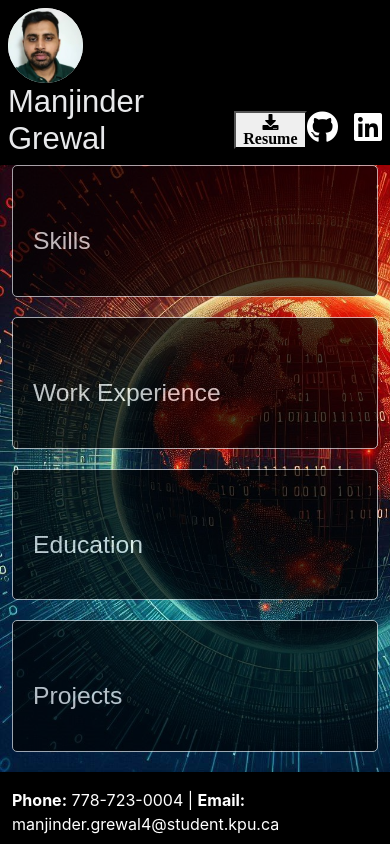
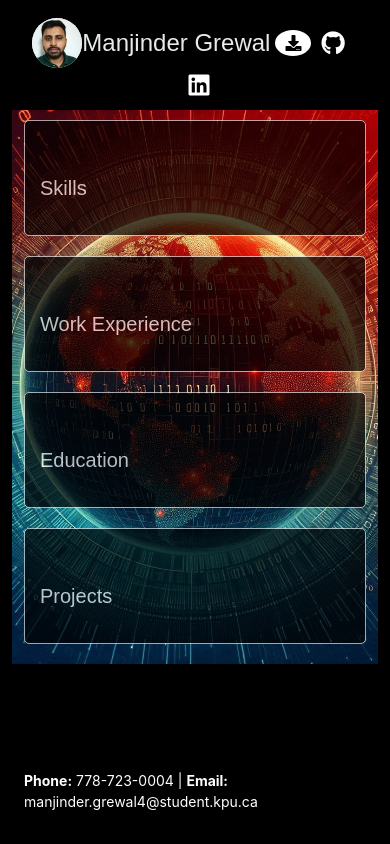
Before and after one commit to Manjindergit/Portfolio, a website built with webpack: page src/index.html in a window 390 px wide. Built offline with nearby package versions, Linux system fonts and the light colour scheme.

Commit message:
changes to layout added media queries

```diff
--- a/src/css/styles.css
+++ b/src/css/styles.css
@@ -1,28 +1,28 @@
 body {
     font-family: 'Arial', sans-serif;
     background-color: black;
-
+    padding-bottom: 70px;
 }
 
-nav img {
-    width: auto;
-    max-height: 75px;
+nav {
+    padding: 10px;
+    display: flex;
+    justify-content: space-between;
+    align-items: center;
+    position: fixed;
+    width: 100%;
+    z-index: 1000;
+    background-color: black;
 }
 
 h1, h2, h3 {
     color: #e8e9eb;
 }
 
-h1 {
-    margin-bottom: 20px;
-    font-size: 1.5rem;
-}
-
 h2 {
     margin-top: 40px;
     margin-bottom: 20px;
     cursor: pointer;
-
     color: white;
     padding: 10px;
     border-radius: 5px;
@@ -35,9 +35,19 @@ h3 {
 }
 
 #headerButtonGroup {
-    margin-top: 20px;
+    display: flex;
+    align-items: center;
+    flex-wrap: wrap; /* Allow items to wrap to next line if needed */
+}
 
-
+.btn-custom {
+    background-color: #ffffff;
+    color: rgb(0, 0, 0);
+    border: none;
+    padding: 10px 20px;
+    border-radius: 50%;
+    cursor: pointer;
+    margin-right: 10px;
 }
 
 p, ul {
@@ -66,7 +76,6 @@ a {
 
 .sidebar-item:hover .content {
     display: block;
-
 }
 
 .sidebar-item:hover {
@@ -74,16 +83,73 @@ a {
     opacity: 0.9;
 }
 
-
 footer {
     font-family: -apple-system, BlinkMacSystemFont, "Segoe UI", "Noto Sans", Helvetica, Arial, sans-serif, "Apple Color Emoji", "Segoe UI Emoji";
     text-wrap: wrap;
     text-size-adjust: 100%;
     position: fixed;
+    bottom: 0;
+    width: 100%;
     display: flex;
     justify-content: center;
     align-items: center;
+    background-color: black;
+}
 
+@media (max-width: 768px) {
+    .navbar .ml-auto {
+        flex-wrap: wrap; /* Allow items to wrap to next line if needed */
+    }
 
+    .display-5 {
+        font-size: 1.5rem;
+        text-align: center;
+    }
 
+    .btn-group {
+        margin-top: 10px;
+        flex-wrap: wrap;
+        justify-content: center; /* Center items horizontally */
     }
+
+    .btn-custom {
+        margin: 5px;
+        padding: 5px 10px; /* Reduce padding for smaller screens */
+    }
+
+    .fab {
+        font-size: 1.5rem;
+        margin: 5px;
+    }
+
+    .sidebar-item {
+        margin-top: 10px;
+    }
+}
+
+@media (max-width: 576px) {
+    .sidebar-item {
+        padding: 5px;
+    }
+
+    .sidebar-item h2 {
+        font-size: 1.25rem;
+    }
+
+    .sidebar-item h3 {
+        font-size: 1rem;
+    }
+
+    .sidebar-item p, .sidebar-item ul {
+        font-size: 0.875rem;
+    }
+
+    .footer {
+        font-size: 0.875rem;
+    }
+
+    #profilePic {
+        width: 50px;
+        height: 50px;
+    }
+}
--- a/src/index.html
+++ b/src/index.html
@@ -3,24 +3,28 @@
 
 <head>
     <meta charset="UTF-8">
-    <meta name="viewport" content="width=device-width, initial-scale=1.0">
+    <meta name="viewport" content="width=device-width, initial-scale=1, maximum-scale=1, user-scalable=no">
     <title>Manjinder Singh Grewal - Resume</title>
     <!-- Bootstrap CSS -->
     <link rel="stylesheet" href="https://stackpath.bootstrapcdn.com/bootstrap/4.5.2/css/bootstrap.min.css">
     <!-- Font Awesome for Icons -->
     <link rel="stylesheet" href="https://cdnjs.cloudflare.com/ajax/libs/font-awesome/5.15.3/css/all.min.css">
+    <link rel="stylesheet" href="./css/styles.css">
 </head>
 
 <body>
-    <nav class="navbar navbar-expand-lg navbar-dark bg-black px-2 my-0">
+    <div class="container-fluid">
+        <nav class="navbar navbar-dark bg-black px-2 my-0">
+
+            <div class="ml-auto d-flex align-items-center flex-column flex-md-row">
+
+                <div class="ml-2 btn-group" role="group" id="headerButtonGroup">
                     <img src="./media/profile.jpeg" id="profilePic" alt="Manjinder Singh Grewal" class="rounded-circle fa-1x"
                 style="background-color: white;" />
-        <div class="ml-auto d-flex align-items-center">
-            <h1 class="display-5 mb-0">Manjinder Grewal</h1>
-            <div class="ml-2 btn-group" role="group" id="headerButtonGroup">
-                <button type="button" class="fa fa-download" data-toggle="button" aria-pressed="false"
-                    autocomplete="off">
-                    Resume
+                    <h1 class="display-5 mb-0 text-center text-md-left">Manjinder Grewal</h1>
+                    <button type="button" id="resumeDownloadBtn" class="btn-custom fa fa-download" data-toggle="button"
+                        aria-pressed="false" autocomplete="off">
+
                     </button>
                     <a href="https://github.com/Manjindergit" class="text-white mr-3">
                         <i class="fab fa-github fa-2x"></i>
@@ -34,10 +38,7 @@
         <main>
             <div class="container" id="mainContainer">
                 <div class="row">
-                <div class="col-md-4">
-                    <!-- Left empty for alignment purposes -->
-                </div>
-                <div class="col-md-8">
+                    <div class="col-12">
                         <div class="sidebar">
                             <div class="sidebar-item">
                                 <h2>Skills</h2>
@@ -58,10 +59,13 @@
                                     <ul>
                                         <li>Assisted in managing Group policies for access control and user logins in
                                             internal systems.</li>
-                                    <li>Installed, maintained, upgraded, monitored, tested, and repaired equipment and
-                                        components to keep in good working condition ensuring no slowdown in production.
+                                        <li>Installed, maintained, upgraded, monitored, tested, and repaired equipment
+                                            and
+                                            components to keep in good working condition ensuring no slowdown in
+                                            production.
                                         </li>
-                                    <li>Maintained and logged documentation of repairs and upgrades for record keeping
+                                        <li>Maintained and logged documentation of repairs and upgrades for record
+                                            keeping
                                             purposes and future references for similar issues in multiple platforms and
                                             devices.</li>
                                     </ul>
@@ -101,7 +105,11 @@
                 <p><strong>Phone:</strong> 778-723-0004 | <strong>Email:</strong> manjinder.grewal4@student.kpu.ca</p>
             </div>
         </footer>
-
+    </div>
+    <script src="https://code.jquery.com/jquery-3.5.1.slim.min.js"></script>
+    <script src="https://cdn.jsdelivr.net/npm/@popperjs/core@2.5.4/dist/umd/popper.min.js"></script>
+    <script src="https://stackpath.bootstrapcdn.com/bootstrap/4.5.2/js/bootstrap.min.js"></script>
+    <script src="./js/main.js"></script>
 </body>
 
 </html>
--- a/src/index.js
+++ b/src/index.js
@@ -2,6 +2,7 @@ import 'bootstrap/dist/css/bootstrap.min.css';
 import './css/styles.css';
 import profilePic from './media/profile.jpeg';
 import background from './media/1.jpeg';
+import resume from './media/ManjinderGrewalResume.pdf';
 
 document.addEventListener('DOMContentLoaded', () => {
     const profile = document.getElementById('profilePic');
@@ -10,5 +11,9 @@ document.addEventListener('DOMContentLoaded', () => {
     const mainContainer = document.getElementById('mainContainer');
     mainContainer.style.backgroundImage = `url(${background})`;
     mainContainer.style.backgroundSize = 'cover';
-}
-);
+    mainContainer.style.backgroundPosition = 'center';
+});
+
+document.getElementById('resumeDownloadBtn').addEventListener('click', () => {
+    window.open(resume);
+});
--- a/webpack.config.js
+++ b/webpack.config.js
@@ -39,6 +39,10 @@ module.exports = {
         test: /\.(woff|woff2|eot|ttf|otf)$/,
         use: ["file-loader"],
       },
+        {
+            test: /\.(pdf)$/,
+            use: ["file-loader"],
+        },
     ],
   },
   plugins: [
```
Also changed, not shown: 1 other file. Lines whose indentation alone changed are shown as unchanged.
